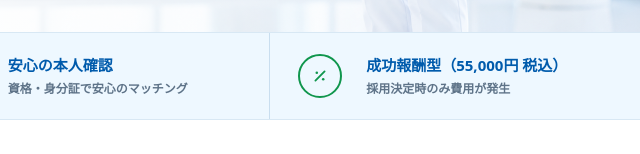
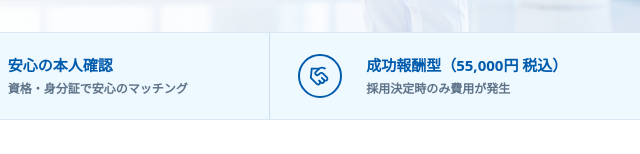
Before and after one commit to tonu4343/MediSpot_2, a plain HTML site: page index.html in a window 1280 px wide. Shown: the part 646-800 px from the top of the page, 549-1189 px from the left. Drawn offline with Linux system fonts and the light colour scheme.

Commit message:
Match trust-strip icons to reference: unified blue + handshake icon
Replaces the percent-mark icon on the success-fee badge with a
handshake icon, and drops the green color override so all three
trust-strip badges share the same blue tone.

Co-Authored-By: Claude Sonnet 5 <noreply@anthropic.com>

```diff
--- a/index.html
+++ b/index.html
@@ -59,7 +59,7 @@
     <section class="trust-strip" aria-label="サービスの特徴">
       <article><span>¥0</span><div><strong>掲載無料</strong><p>医療機関は無料で求人掲載が可能</p></div></article>
       <article><span aria-hidden="true"><svg viewBox="0 0 24 24" fill="none" stroke="currentColor" stroke-width="2" stroke-linecap="round" stroke-linejoin="round"><path d="M12 3l7 3v5c0 4.7-3 8.7-7 10-4-1.3-7-5.3-7-10V6z"/><path d="M9 12.5l2 2 4-4.5"/></svg></span><div><strong>安心の本人確認</strong><p>資格・身分証で安心のマッチング</p></div></article>
-      <article><span aria-hidden="true"><svg viewBox="0 0 24 24" fill="none" stroke="currentColor" stroke-width="2" stroke-linecap="round" stroke-linejoin="round"><path d="M7 17L17 7"/><circle cx="8.5" cy="8.5" r="1.4" fill="currentColor" stroke="none"/><circle cx="15.5" cy="15.5" r="1.4" fill="currentColor" stroke="none"/></svg></span><div><strong>成功報酬型（55,000円 税込）</strong><p>採用決定時のみ費用が発生</p></div></article>
+      <article><span aria-hidden="true"><svg viewBox="0 0 24 24" fill="none" stroke="currentColor" stroke-width="2" stroke-linecap="round" stroke-linejoin="round"><path d="M11 17l2 2a1 1 0 1 0 3-3"/><path d="M14 14l2.5 2.5a1 1 0 1 0 3-3l-3.88-3.88a3 3 0 0 0-4.24 0l-.88.88a1 1 0 1 1-3-3l2.81-2.81a5.79 5.79 0 0 1 7.06-.87"/><path d="M3 4 2 14l6.5 6.5a1 1 0 1 0 3-3"/><path d="M3 4h8"/></svg></span><div><strong>成功報酬型（55,000円 税込）</strong><p>採用決定時のみ費用が発生</p></div></article>
     </section>
 
     <section class="section jobs-section" id="jobs">
--- a/styles.css
+++ b/styles.css
@@ -213,10 +213,6 @@ img { display: block; max-width: 100%; }
   font-weight: 900;
 }
 .trust-strip article > span svg { width: 22px; height: 22px; }
-.trust-strip article:nth-child(3) > span {
-  color: var(--green-dark);
-  border-color: var(--green-dark);
-}
 .trust-strip strong { display: block; color: var(--blue); font-size: 15px; }
 .trust-strip p { margin: 2px 0 0; color: var(--muted); font-size: 12px; font-weight: 700; }
 
```
